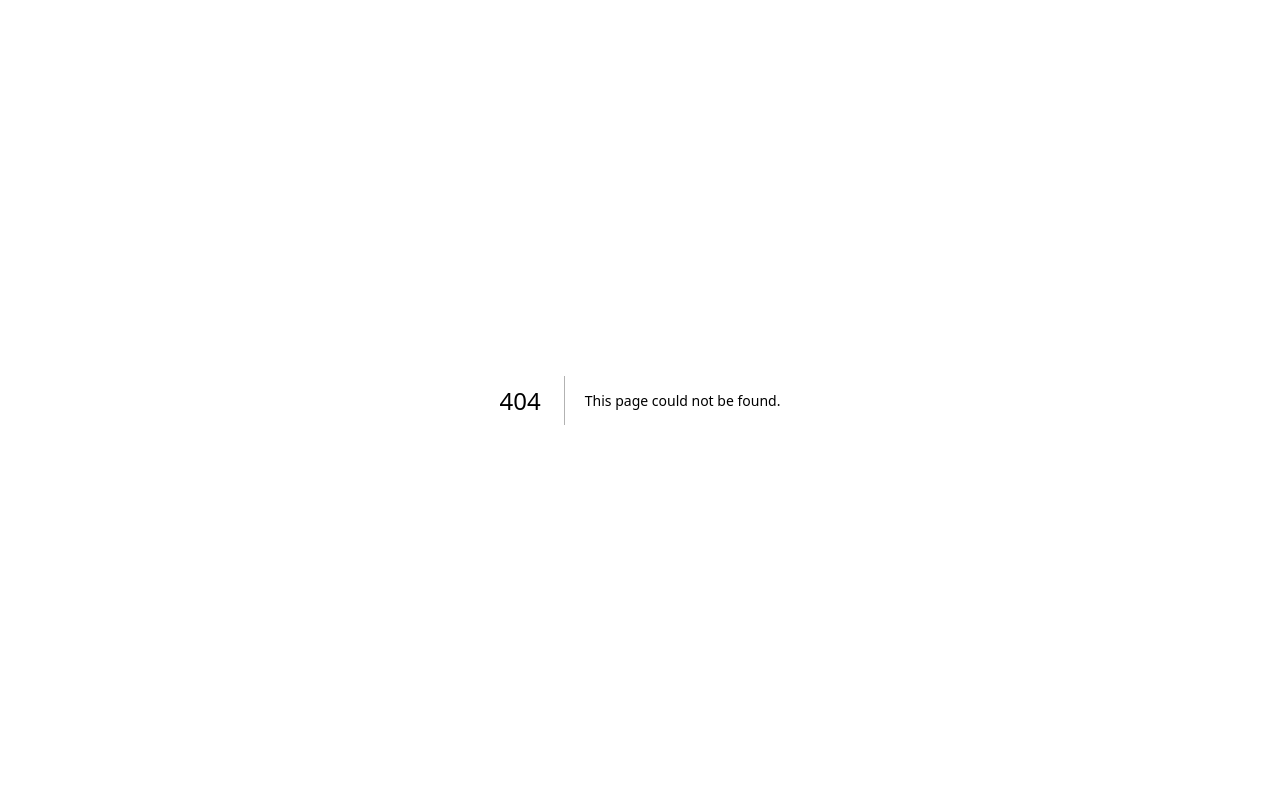
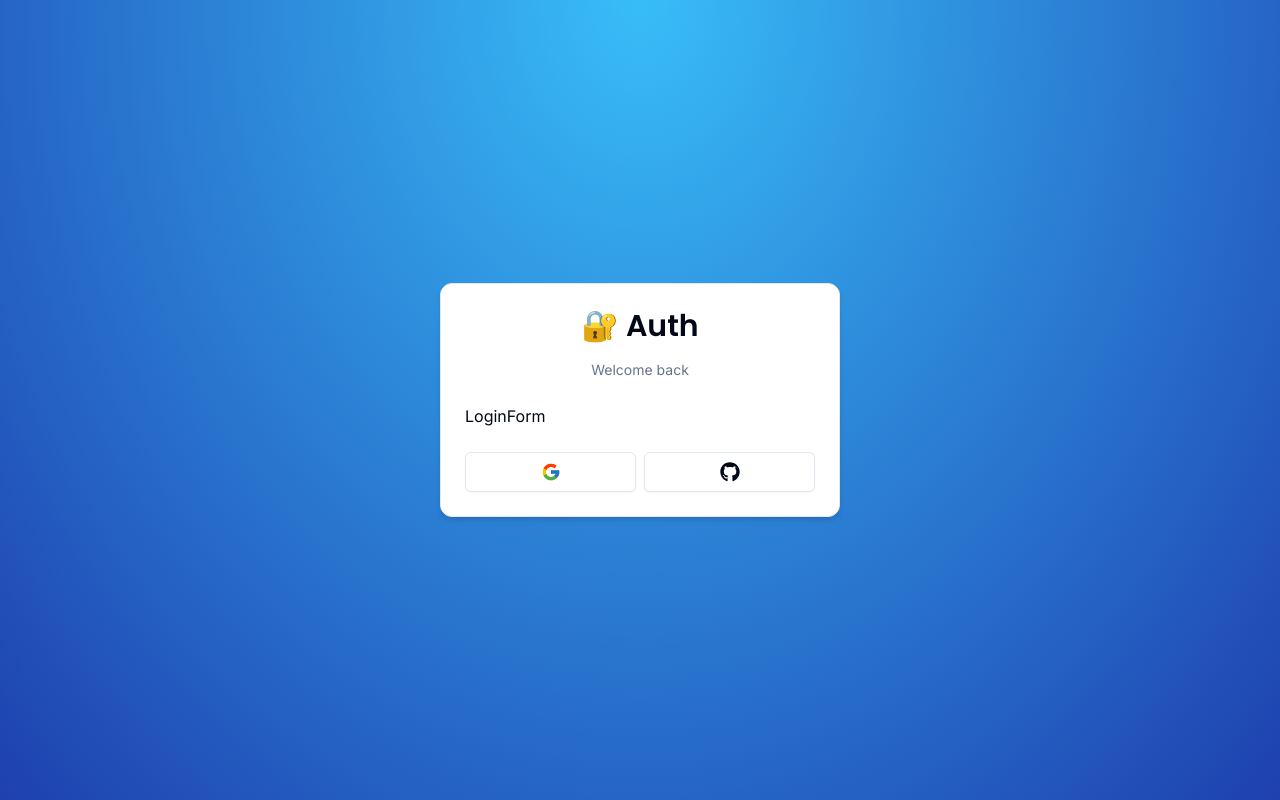
Before and after one commit to Hombre2014/auth-v5, a Next.js app: page /auth/login in a window 1280 px wide. Before the commit this address had no page. Built offline with nearby package versions, Linux system fonts and the light colour scheme.

Commit message:
Add Card component and created a card wrapper

```diff
--- /dev/null
+++ b/app/auth/layout.tsx
@@ -0,0 +1,14 @@
+import React from 'react';
+
+const AuthLayout = ({ children }: { children: React.ReactNode }) => {
+  return (
+    <div
+      className="h-full flex items-center justify-center bg-[radial-gradient(ellipse_at_top,_var(--tw-gradient-stops))] from-sky-400 to-blue-800
+    "
+    >
+      {children}
+    </div>
+  );
+};
+
+export default AuthLayout;
--- /dev/null
+++ b/app/auth/login/page.tsx
@@ -0,0 +1,8 @@
+import { LoginForm } from '@/components/auth/login-form';
+import React from 'react';
+
+const LoginPage = () => {
+  return <LoginForm />;
+};
+
+export default LoginPage;
--- /dev/null
+++ b/components/auth/card-wrapper.tsx
@@ -0,0 +1,35 @@
+'use client';
+
+import { Card, CardContent, CardHeader, CardFooter } from '../ui/card';
+import { Header } from './header';
+import { Social } from './social';
+
+interface CardWrapperProps {
+  children: React.ReactNode;
+  headerLabel: string;
+  backButtonLabel: string;
+  backButtonHref: string;
+  showSocial?: boolean;
+}
+
+export const CardWrapper = ({
+  children,
+  headerLabel,
+  backButtonLabel,
+  backButtonHref,
+  showSocial,
+}: CardWrapperProps) => {
+  return (
+    <Card className="w-[400px] shadow-md">
+      <CardHeader>
+        <Header label={headerLabel} />
+      </CardHeader>
+      <CardContent>{children}</CardContent>
+      {showSocial && (
+        <CardFooter>
+          <Social />
+        </CardFooter>
+      )}
+    </Card>
+  );
+};
--- /dev/null
+++ b/components/auth/header.tsx
@@ -0,0 +1,18 @@
+import { Poppins } from 'next/font/google';
+
+import { cn } from '@/lib/utils';
+
+const font = Poppins({ subsets: ['latin'], weight: ['600'] });
+
+interface HeaderProps {
+  label: string;
+}
+
+export const Header = ({ label }: HeaderProps) => {
+  return (
+    <div className="w-full flex flex-col gap-y-4 items-center justify-center">
+      <h1 className={cn('text-3xl font-semibold', font.className)}>🔐 Auth</h1>
+      <p className="text-muted-foreground text-sm">{label}</p>
+    </div>
+  );
+};
--- /dev/null
+++ b/components/auth/login-form.tsx
@@ -0,0 +1,15 @@
+import React from 'react';
+import { CardWrapper } from './card-wrapper';
+
+export const LoginForm = () => {
+  return (
+    <CardWrapper
+      headerLabel="Welcome back"
+      backButtonLabel="Don't have an account?"
+      backButtonHref="/auth/register"
+      showSocial
+    >
+      LoginForm
+    </CardWrapper>
+  );
+};
--- /dev/null
+++ b/components/auth/social.tsx
@@ -0,0 +1,19 @@
+'use client';
+
+import { FcGoogle } from 'react-icons/fc';
+import { FaGithub } from 'react-icons/fa';
+
+import { Button } from '../ui/button';
+
+export const Social = () => {
+  return (
+    <div className="w-full flex items-center gap-x-2">
+      <Button variant="outline" className="w-full" size="lg" onClick={() => {}}>
+        <FcGoogle className="h-5 w-5" />
+      </Button>
+      <Button variant="outline" className="w-full" size="lg" onClick={() => {}}>
+        <FaGithub className="h-5 w-5" />
+      </Button>
+    </div>
+  );
+};
--- /dev/null
+++ b/components/ui/card.tsx
@@ -0,0 +1,76 @@
+import * as React from "react"
+
+import { cn } from "@/lib/utils"
+
+const Card = React.forwardRef<
+  HTMLDivElement,
+  React.HTMLAttributes<HTMLDivElement>
+>(({ className, ...props }, ref) => (
+  <div
+    ref={ref}
+    className={cn(
+      "rounded-xl border bg-card text-card-foreground shadow",
+      className
+    )}
+    {...props}
+  />
+))
+Card.displayName = "Card"
+
+const CardHeader = React.forwardRef<
+  HTMLDivElement,
+  React.HTMLAttributes<HTMLDivElement>
+>(({ className, ...props }, ref) => (
+  <div
+    ref={ref}
+    className={cn("flex flex-col space-y-1.5 p-6", className)}
+    {...props}
+  />
+))
+CardHeader.displayName = "CardHeader"
+
+const CardTitle = React.forwardRef<
+  HTMLParagraphElement,
+  React.HTMLAttributes<HTMLHeadingElement>
+>(({ className, ...props }, ref) => (
+  <h3
+    ref={ref}
+    className={cn("font-semibold leading-none tracking-tight", className)}
+    {...props}
+  />
+))
+CardTitle.displayName = "CardTitle"
+
+const CardDescription = React.forwardRef<
+  HTMLParagraphElement,
+  React.HTMLAttributes<HTMLParagraphElement>
+>(({ className, ...props }, ref) => (
+  <p
+    ref={ref}
+    className={cn("text-sm text-muted-foreground", className)}
+    {...props}
+  />
+))
+CardDescription.displayName = "CardDescription"
+
+const CardContent = React.forwardRef<
+  HTMLDivElement,
+  React.HTMLAttributes<HTMLDivElement>
+>(({ className, ...props }, ref) => (
+  <div ref={ref} className={cn("p-6 pt-0", className)} {...props} />
+))
+CardContent.displayName = "CardContent"
+
+const CardFooter = React.forwardRef<
+  HTMLDivElement,
+  React.HTMLAttributes<HTMLDivElement>
+>(({ className, ...props }, ref) => (
+  <div
+    ref={ref}
+    className={cn("flex items-center p-6 pt-0", className)}
+    {...props}
+  />
+))
+CardFooter.displayName = "CardFooter"
+
+export { Card, CardHeader, CardFooter, CardTitle, CardDescription, CardContent }
--- a/package.json
+++ b/package.json
@@ -16,6 +16,7 @@
     "next": "14.1.0",
     "react": "^18",
     "react-dom": "^18",
+    "react-icons": "^5.0.1",
     "tailwind-merge": "^2.2.1",
     "tailwindcss-animate": "^1.0.7"
   },
```
Also changed, not shown: 1 other file (tests, documents, lock files or other folders).
